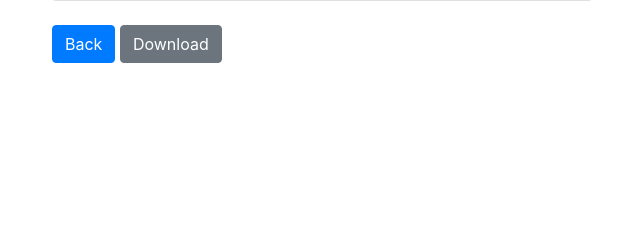
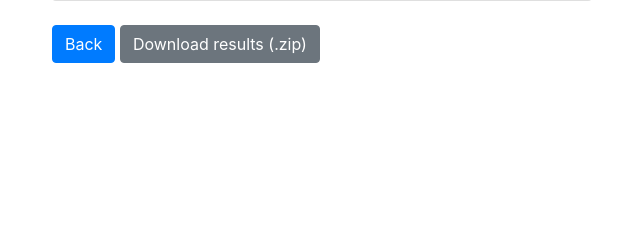
Before and after one commit to unica-isde/isde-projects-2024-G, a FastAPI app: template app/templates/classification_output.html in a window 1280 px wide. Shown: the part 243-483 px from the top of the page, without its empty margins (603-1243 px from the left). Run offline with FastAPI, Linux system fonts and the light colour scheme; the template is opened without the code that fills it, so the values that code supplies are empty; some libraries are stand-ins or nearby versions.

Commit message:
json download

```diff
--- a/app/templates/classification_output.html
+++ b/app/templates/classification_output.html
@@ -32,7 +32,7 @@
             </div>
             <br>
             <a class="btn btn-primary" href="/classifications" role="button">Back</a>
-            <a class="btn btn-secondary" href="/download/?scores={{ classification_scores }}" role="button"> Download </a>
+            <a class="btn btn-secondary" href="/download?scores={{ classification_scores }}" role="button">Download results (.zip)</a>
         </div>
 
     </div>
--- a/main.py
+++ b/main.py
@@ -1,6 +1,8 @@
+import io
 import json
-from fastapi import FastAPI, Request
-from fastapi.responses import HTMLResponse
+import zipfile
+from fastapi import FastAPI, Request, HTTPException
+from fastapi.responses import HTMLResponse, StreamingResponse
 from fastapi.staticfiles import StaticFiles
 from fastapi.templating import Jinja2Templates
 from app.config import Configuration
@@ -55,3 +57,27 @@ async def request_classification(request: Request):
             "classification_scores": json.dumps(classification_scores),
         },
     )
+
+@app.get("/download")
+async def download(scores: str):
+    try:
+        classification_scores = json.loads(scores)
+    except json.JSONDecodeError:
+        raise HTTPException(status_code=400, detail="Invalid JSON data.")
+
+    zip_buffer = io.BytesIO()
+
+    with zipfile.ZipFile(zip_buffer, "w", zipfile.ZIP_DEFLATED) as zip_file:
+        scores_data = json.dumps(classification_scores, indent=2).encode("utf-8")
+        zip_file.writestr("classification_scores.json", scores_data)
+
+    zip_buffer.seek(0)
+
+    return StreamingResponse(
+        zip_buffer,
+        media_type="application/zip",
+        headers={
+            "Content-Disposition": "attachment; filename=results.zip",
+            "Content-Type": "application/zip",
+        }
+    )
```
